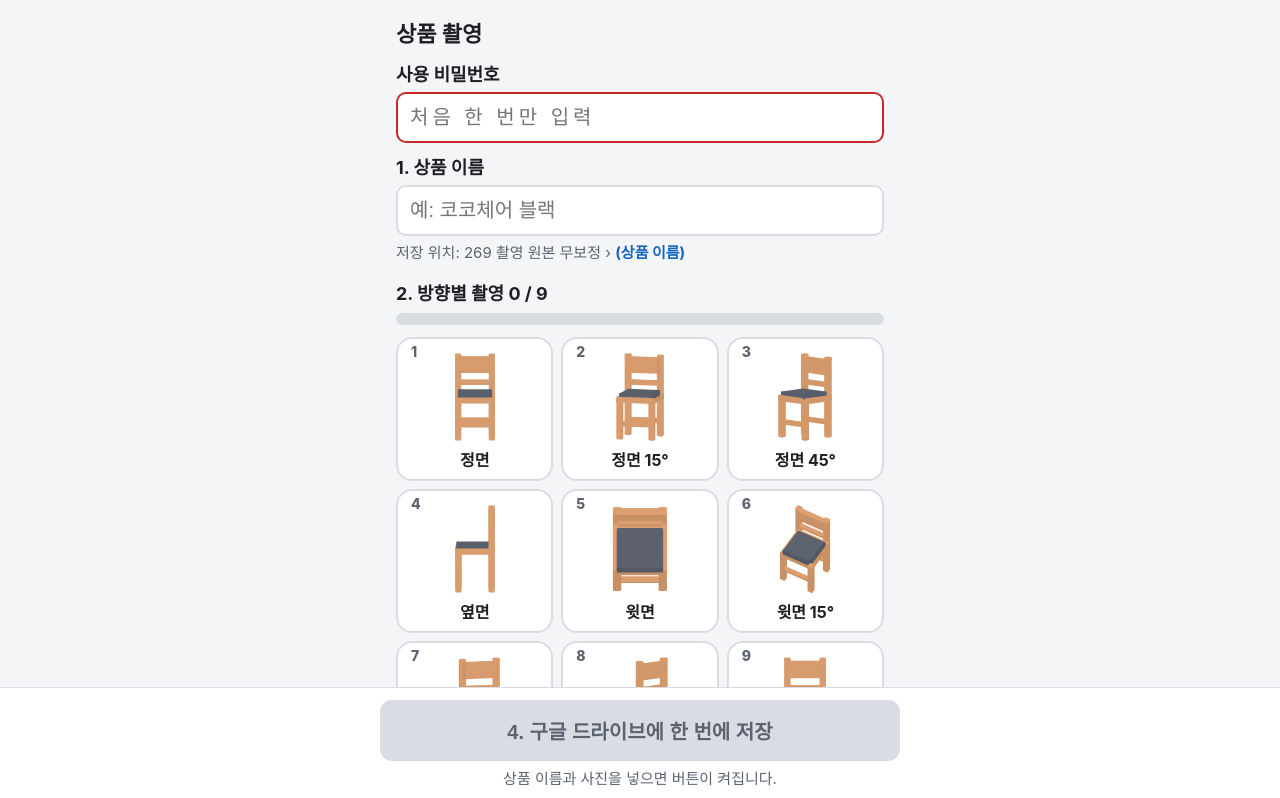
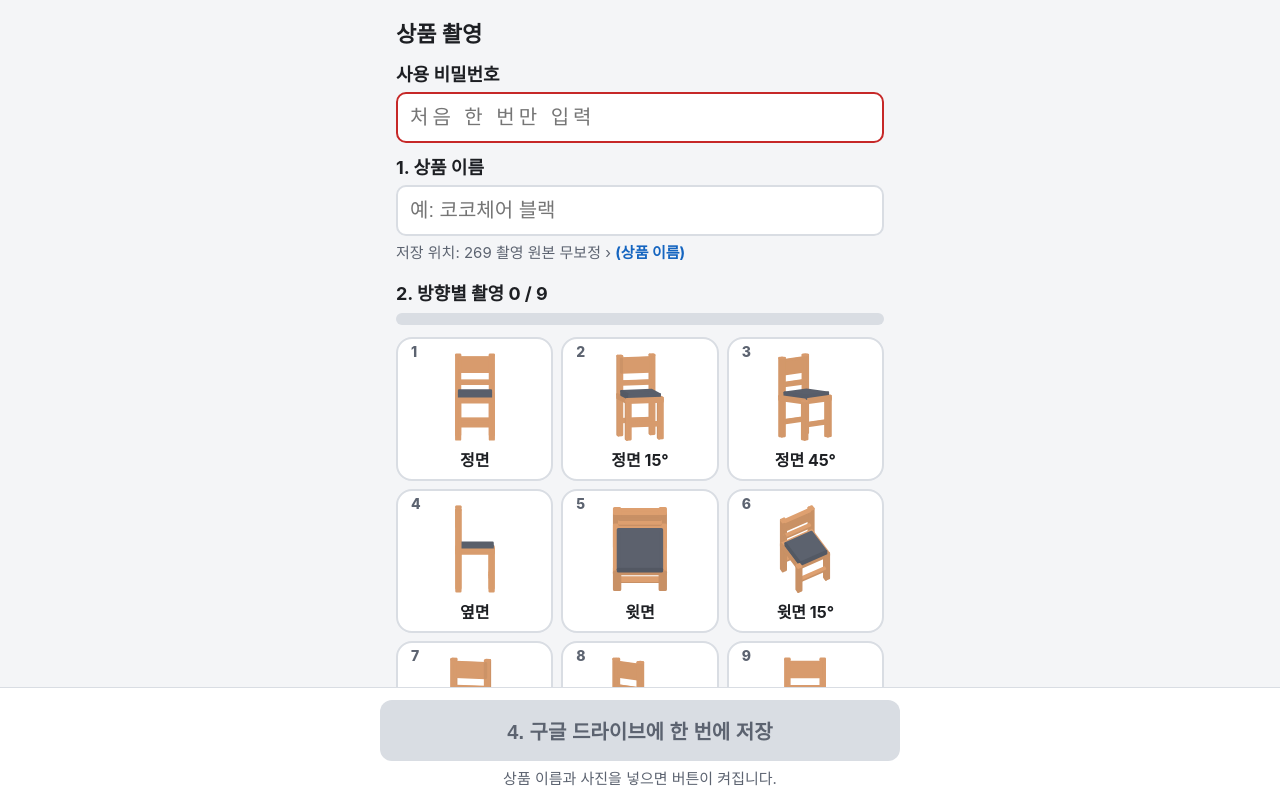
Before and after one commit to odin-co-ltd/store_photo, a plain HTML site: page index.html in a window 1280 px wide. Shown: the top 798 px of the page. Drawn offline with Linux system fonts and the light colour scheme.

Commit message:
Add files via upload

```diff
--- a/index.html
+++ b/index.html
@@ -142,7 +142,7 @@ const BOX=[ // [x1,x2,y1,y2,z1,z2,색]
  [-16,16,14,17,-19,-17,'w'],[-16,16,14,17,15,17,'w']         // 아래 가로대
 ];
 function chairSVG(yaw,el){
- const cy=Math.cos(yaw*Math.PI/180),sy=Math.sin(yaw*Math.PI/180),ce=Math.cos(el*Math.PI/180),se=Math.sin(el*Math.PI/180);
+ yaw=-yaw;const cy=Math.cos(yaw*Math.PI/180),sy=Math.sin(yaw*Math.PI/180),ce=Math.cos(el*Math.PI/180),se=Math.sin(el*Math.PI/180);
  const P=([x,y,z])=>{const x1=x*cy-z*sy,z1=x*sy+z*cy;y-=43;return [x1,y*ce-z1*se,y*se+z1*ce];};
  const F=[];
  BOX.forEach(([a,b,c,d,e,f,k])=>{
```
